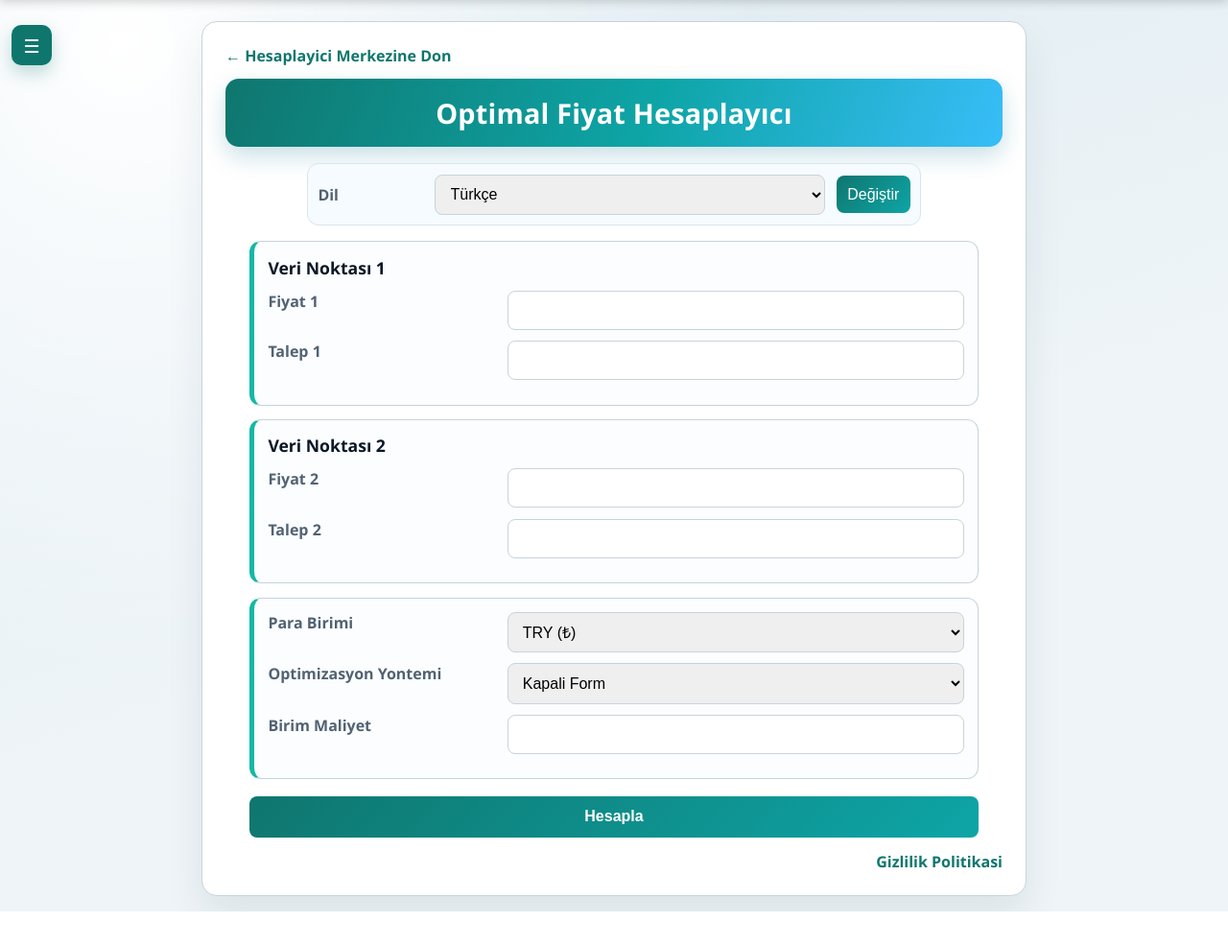
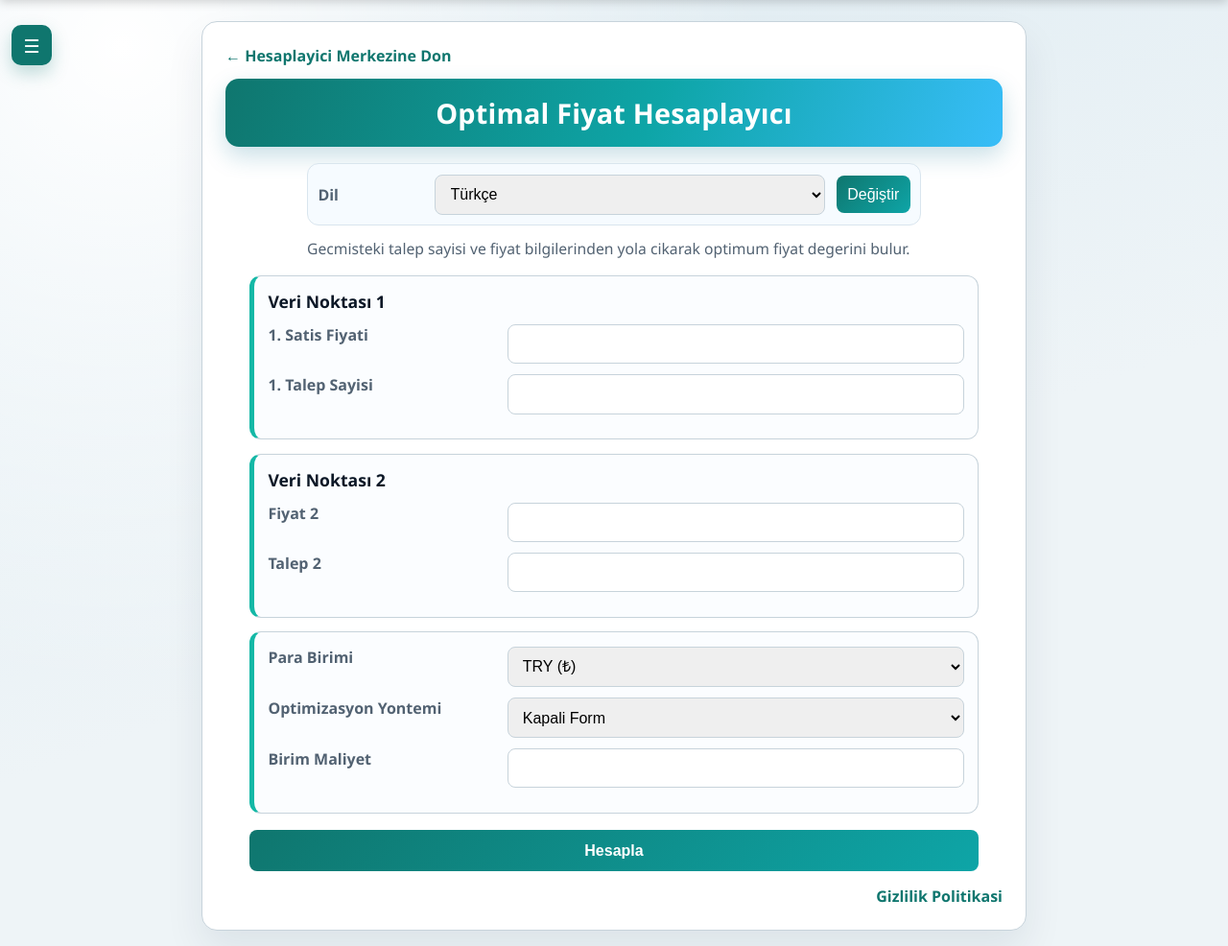
Before and after one commit to ertanatalar/priceoptimize, a Django app: page /price-demand/ in a window 1280 px wide. Shown: the part 56-1042 px from the top of the page at 96% size. Before the commit the page ends 1006 px from the top, so only its background shows below. Run offline with Django 5.2, Linux system fonts and the light colour scheme.

Commit message:
Update Turkish labels and add intro text under language selector

```diff
--- a/core/views.py
+++ b/core/views.py
@@ -34,12 +34,13 @@ LANGUAGE_OPTIONS = [
 TEXTS = {
     "tr": {
         "page_title": "Optimal Fiyat Hesaplayıcı",
+        "page_intro": "Gecmisteki talep sayisi ve fiyat bilgilerinden yola cikarak optimum fiyat degerini bulur.",
         "language": "Dil",
         "change_language": "Değiştir",
         "point_1": "Veri Noktası 1",
         "point_2": "Veri Noktası 2",
-        "price_1": "Fiyat 1",
-        "demand_1": "Talep 1",
+        "price_1": "1. Satis Fiyati",
+        "demand_1": "1. Talep Sayisi",
         "price_2": "Fiyat 2",
         "demand_2": "Talep 2",
         "currency": "Para Birimi",
@@ -134,6 +135,7 @@ TEXTS = {
     },
     "en": {
         "page_title": "Optimal Price Calculator",
+        "page_intro": "Finds the optimal price based on historical demand counts and price data.",
         "language": "Language",
         "change_language": "Change",
         "point_1": "Data Point 1",
--- a/templates/core/home.html
+++ b/templates/core/home.html
@@ -91,6 +91,13 @@
       border: 1px solid #d9e5ee;
       border-radius: 12px;
       padding: .65rem;
+    }
+    .intro-note {
+      margin: -.2rem auto 1rem;
+      max-width: 640px;
+      color: var(--muted);
+      font-size: 0.98rem;
+      line-height: 1.45;
     }
     .row { display: grid; grid-template-columns: 1fr 2fr; gap: .7rem; margin-bottom: .7rem; }
     .calc-form { margin: .9rem auto 0; display: grid; gap: .9rem; max-width: 760px; }
@@ -215,6 +222,7 @@
         </select>
         <button type="submit">{{ labels.change_language }}</button>
       </form>
+      <p class="intro-note">{{ labels.page_intro }}</p>
 
       {% if chart %}
         <section class="chart-box">
```
